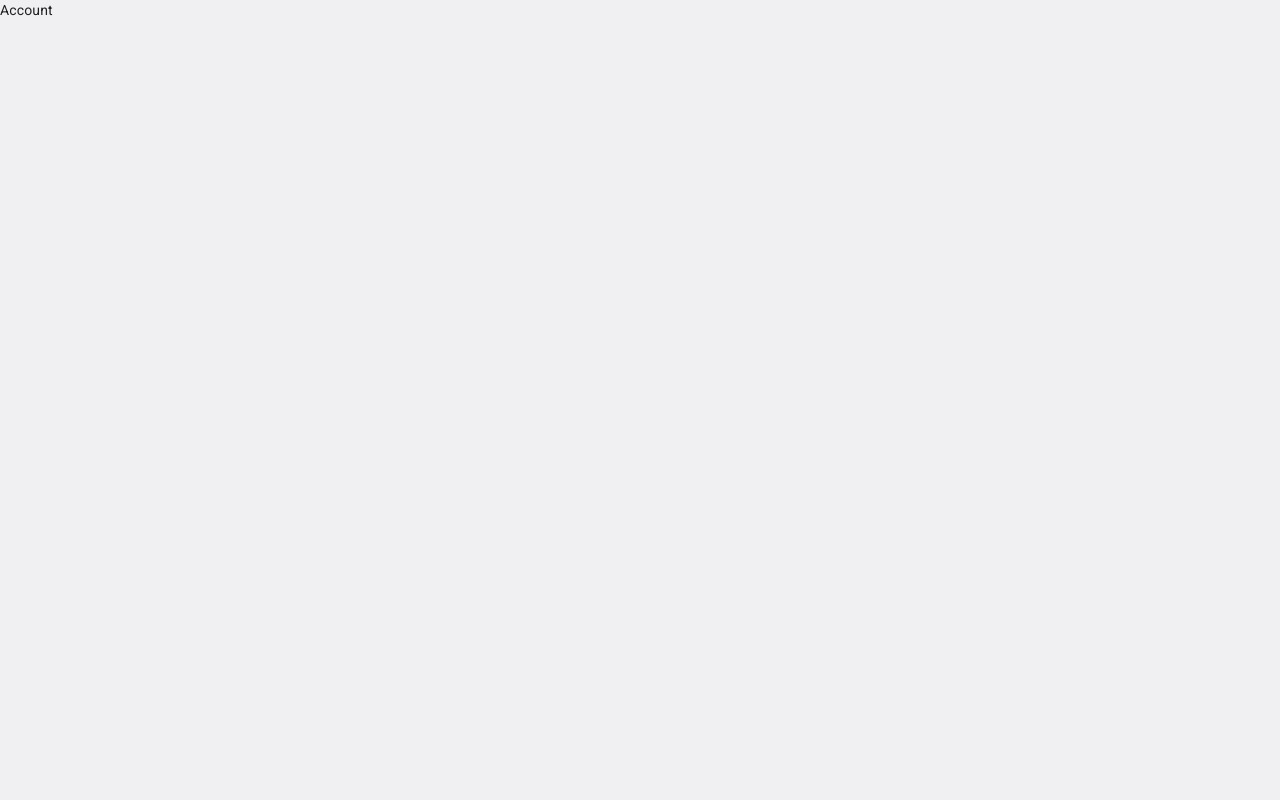
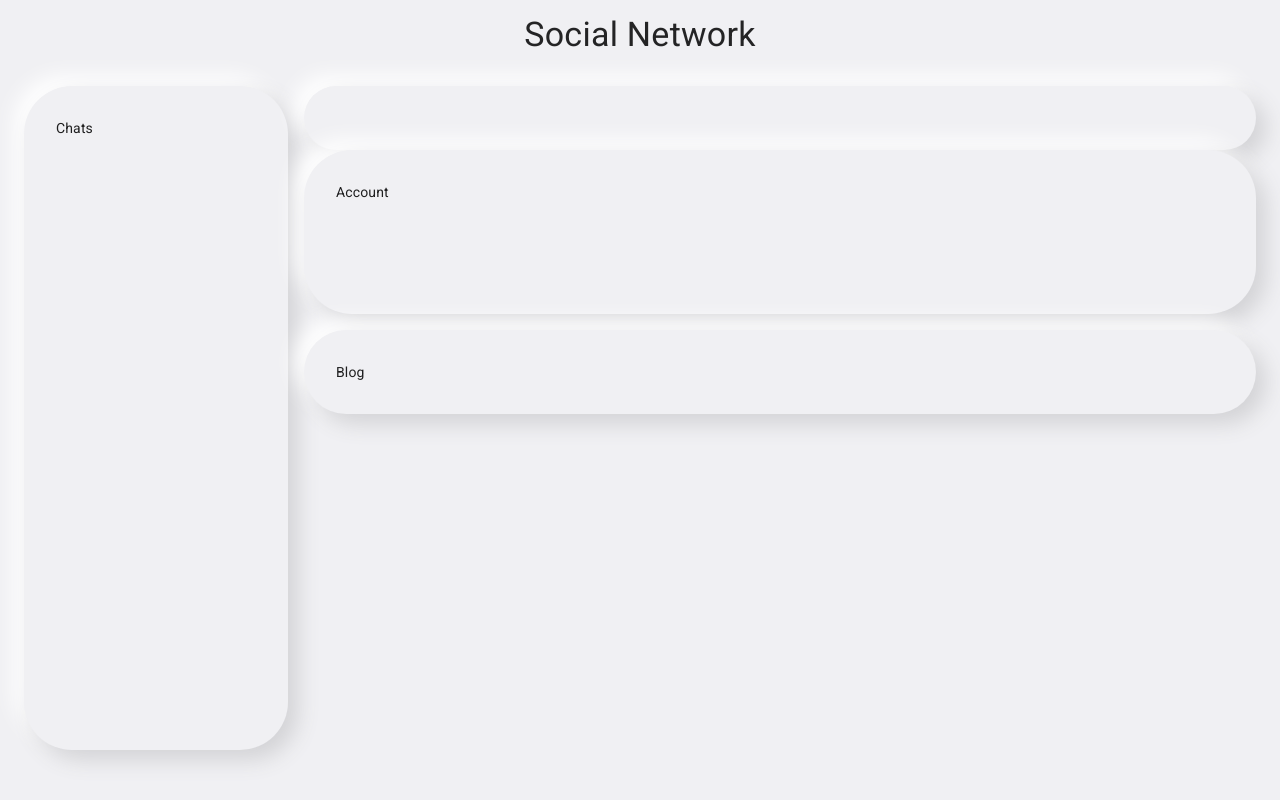
Before and after one commit to KseniyaShukevich/social-network, a Next.js app: page /account in a window 1280 px wide. Built offline with nearby package versions, Linux system fonts and the light colour scheme.

Commit message:
feat: add main blocks in account page

```diff
--- /dev/null
+++ b/components/CardProfile.tsx
@@ -0,0 +1,26 @@
+import { makeStyles } from '@material-ui/core/styles';
+import Box from '@material-ui/core/Box';
+import Container from './Container';
+
+const useStyles = makeStyles((theme) => ({
+
+}));
+
+const CardProfile: React.FC = () => {
+  const classes = useStyles();
+
+  return (
+    <Container>
+
+    </Container>
+    // <Box
+    //   display="flex"
+    //   justifyContent="center"
+    //   alignItems="center"
+    //   flexDirection="column"
+    //   className={classes.box}
+    // ></Box>
+  );
+};
+
+export default CardProfile;
--- a/components/Header.tsx
+++ b/components/Header.tsx
@@ -1,10 +1,11 @@
 import { makeStyles } from '@material-ui/core/styles';
 import { Box, Typography } from '@material-ui/core';
 
-const useStyles = makeStyles(() => ({
+const useStyles = makeStyles((theme) => ({
   header: {
     height: 70,
     position: 'relative',
+    marginBottom: theme.spacing(2),
   },
   heading: {
     position: 'absolute',
--- a/pages/account.tsx
+++ b/pages/account.tsx
@@ -1,7 +1,61 @@
+import MainLayout from '../components/MainLayout';
+import MyContainer from '../components/Container';
+import { makeStyles } from '@material-ui/core/styles';
+import Typography from '@material-ui/core/Typography';
+import TextField from '@material-ui/core/TextField';
+import FormControl from '@material-ui/core/FormControl';
+import Button from '@material-ui/core/Button';
+import Box from '@material-ui/core/Box';
+import Container from '@material-ui/core/Container';
+import CardProfile from '../components/CardProfile';
+
+const useStyles = makeStyles((theme) => ({
+  box: {
+    justifyContent: 'space-between',
+  },
+  chats: {
+    height: 'calc(100vh - 200px)',
+    width: 200,
+    minHeight: 300, // ???
+  },
+  block: {
+    width: 'calc(100% - 280px)',
+  },
+  containerInfo: {
+    marginBottom: theme.spacing(2),
+  },
+  info: {
+    height: 100,
+  },
+}));
+
 const Account: React.FC = () => {
+  const classes = useStyles();
+
   return (
-    <div>Account</div>
-  )
-}
+    <MainLayout>
+      <Container>
+        <Box display="flex" className={classes.box}>
+          <MyContainer>
+            <div className={classes.chats}>Chats</div>
+          </MyContainer>
+          <Box className={classes.block}>
+            <div className={classes.containerInfo}>
+              <CardProfile />
+              <MyContainer>
+                <div className={classes.info}>Account</div>
+              </MyContainer>
+            </div>
+            <div>
+              <MyContainer>
+                <div>Blog</div>
+              </MyContainer>
+            </div>
+          </Box>
+        </Box>
+      </Container>
+    </MainLayout>
+  );
+};
 
 export default Account;
```
